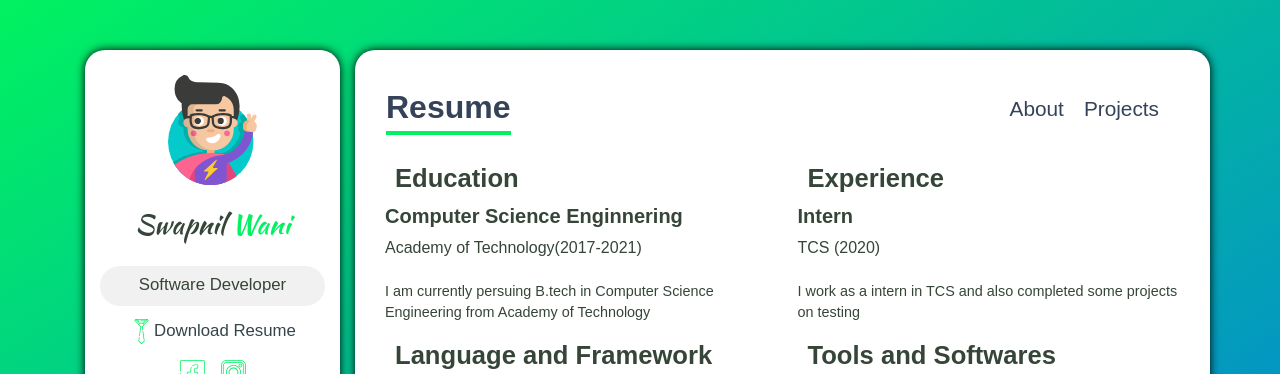
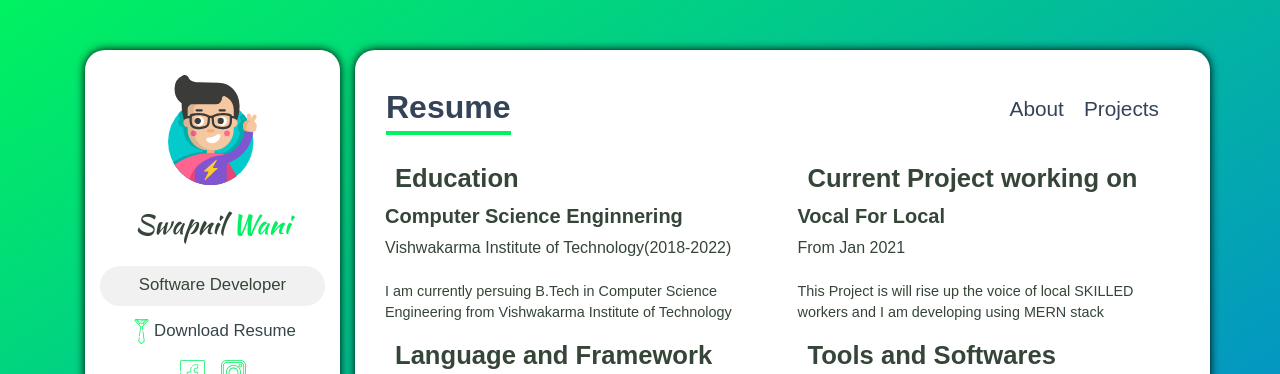
Before and after one commit to swapnilwani3/swapnilwani3.github.io, a React (Create React App) app: page /resume in a window 1280 px wide. Shown: the top 374 px of the page. Built offline with nearby package versions, Linux system fonts and the light colour scheme.

Commit message:
Update Information and current Working Project

```diff
--- a/src/components/Resume.js
+++ b/src/components/Resume.js
@@ -43,23 +43,23 @@ const Resume = () => {
                             Computer Science Enginnering
                         </h5>
                         <p className="resume-card__name">
-                            Academy of Technology(2017-2021)
+                            Vishwakarma Institute of Technology(2018-2022)
                         </p>
-                        <p className="resume-card__details">I am currently persuing B.tech in Computer Science Engineering from Academy of Technology</p>
+                        <p className="resume-card__details">I am currently persuing B.Tech in Computer Science Engineering from Vishwakarma Institute of Technology</p>
                     </div>
                 </div>
                 <div className="col-lg-6 resume-card" >
                     <h4 className="resume-card__heading">
-                        Experience
+                        Current Project working on
                     </h4>
                     <div className="resume-card__body">
                         <h5 className="resume-card__title">
-                            Intern
+                            Vocal For Local
                         </h5>
                         <p className="resume-card__name">
-                            TCS (2020)
+                           From Jan 2021
                         </p>
-                        <p className="resume-card__details">I work as a intern in TCS and also completed some projects on testing</p>
+                        <p className="resume-card__details">This Project is will rise up the voice of local SKILLED workers and I am developing using MERN stack</p>
                     </div>
                 </div>
             </div>
```
